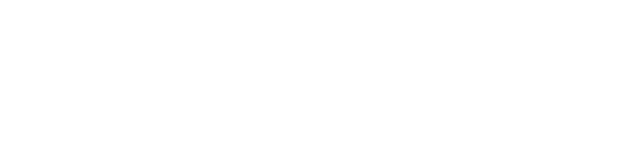
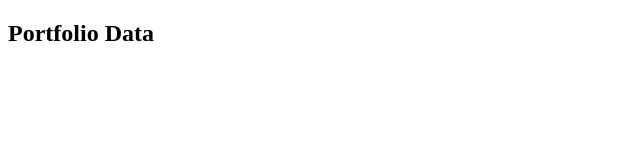
Before and after one commit to CodeBroke33/EOMPPortfolioData, a plain HTML site: page index.html in a window 1280 px wide. Shown: the whole page, without its empty margins (0-640 px from the left). Drawn offline with Linux system fonts and the light colour scheme.

Commit message:
here we go

```diff
--- a/index.html
+++ b/index.html
@@ -6,6 +6,6 @@
     <title>Portfolio</title>
 </head>
 <body>
-    <h2></h2>
+    <h2>Portfolio Data</h2>
 </body>
 </html>
```
